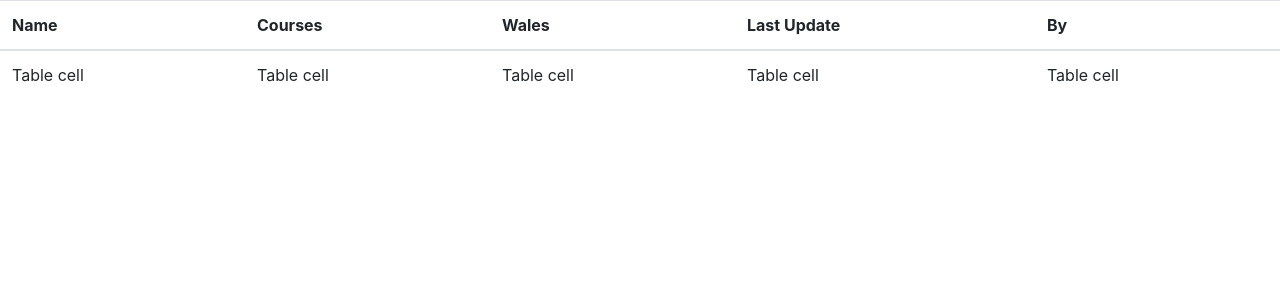
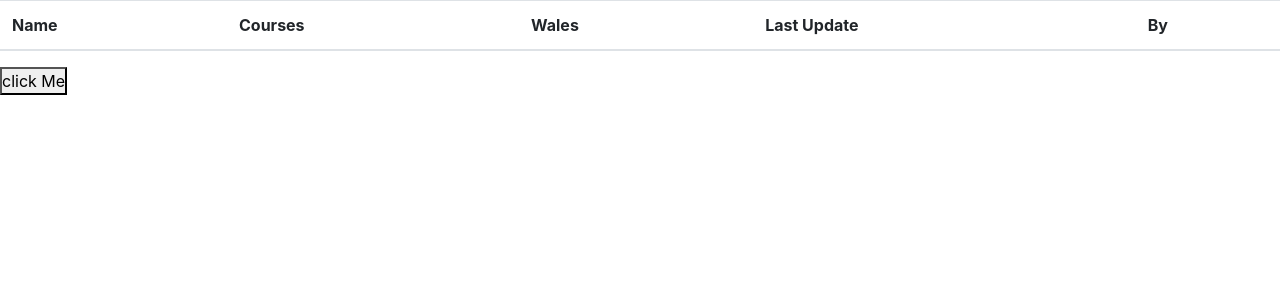
Before and after one commit to kossa21/cadt-app, a React (Create React App) app: page / in a window 1280 px wide. Shown: the top 300 px of the page. Built offline with nearby package versions, Linux system fonts and the light colour scheme.

Commit message:
configurando la tabla para que muestre la información de forma generica ya sea para design, setout o cualquier otra tabla que se desee crear en el futuro

```diff
--- a/src/App.js
+++ b/src/App.js
@@ -6,6 +6,7 @@ import { useState } from "react";
 function App() {
   const [tableItems, settableItems] = useState([]);
   const [tableToDisplay, setTableToDisplay] = useState("designs");
+
   const savingDataFromFetch = async () => {
     const data = await fetcherListData("designs");
     settableItems(data);
@@ -13,7 +14,8 @@ function App() {
 
   return (
     <div className="App">
-      <DisplayTable tableToDisplay={tableToDisplay} />
+      <DisplayTable tableToDisplay={tableToDisplay} data={tableItems} />
+      <button onClick={savingDataFromFetch}>click Me</button>
     </div>
   );
 }
--- a/src/Components/DisplayTable.js
+++ b/src/Components/DisplayTable.js
@@ -2,7 +2,7 @@ import React from "react";
 import { Table } from "reactstrap";
 import { listGroups } from "../informationTable";
 
-export const DisplayTable = ({ tableToDisplay }) => {
+export const DisplayTable = ({ tableToDisplay, data }) => {
   return (
     <div>
       <Table responsive hover>
@@ -14,13 +14,13 @@ export const DisplayTable = ({ tableToDisplay }) => {
           </tr>
         </thead>
         <tbody>
-          <tr>
-            <td>Table cell</td>
-            <td>Table cell</td>
-            <td>Table cell</td>
-            <td>Table cell</td>
-            <td>Table cell</td>
-          </tr>
+          {data.map((rowItem) => (
+            <tr>
+              {listGroups[tableToDisplay].map((cellItem) => (
+                <td>{rowItem[cellItem.dbName]}</td>
+              ))}
+            </tr>
+          ))}
         </tbody>
       </Table>
     </div>
--- a/src/informationTable.js
+++ b/src/informationTable.js
@@ -3,14 +3,14 @@ export const listGroups = {
     { dbName: "name", fieldName: "Name" },
     { dbName: "courses", fieldName: "Courses" },
     { dbName: "wales", fieldName: "Wales" },
-    { dbName: "update", fieldName: "Last Update" },
+    { dbName: "updated", fieldName: "Last Update" },
     { dbName: "user_id_last_update", fieldName: "By" },
   ],
-  setOut: [
+  setout: [
     { dbName: "name", fieldName: "Name" },
     { dbName: "machine_name", fieldName: "Machine Name" },
-    { dbName: "machine_width", fieldName: "MAchine Width" },
+    { dbName: "machine_width", fieldName: "Machine Width" },
     { dbName: "courses", fieldName: "Courses" },
-    { dbName: "update", fieldName: "Update" },
+    { dbName: "updated", fieldName: "Update" },
   ],
 };
```
